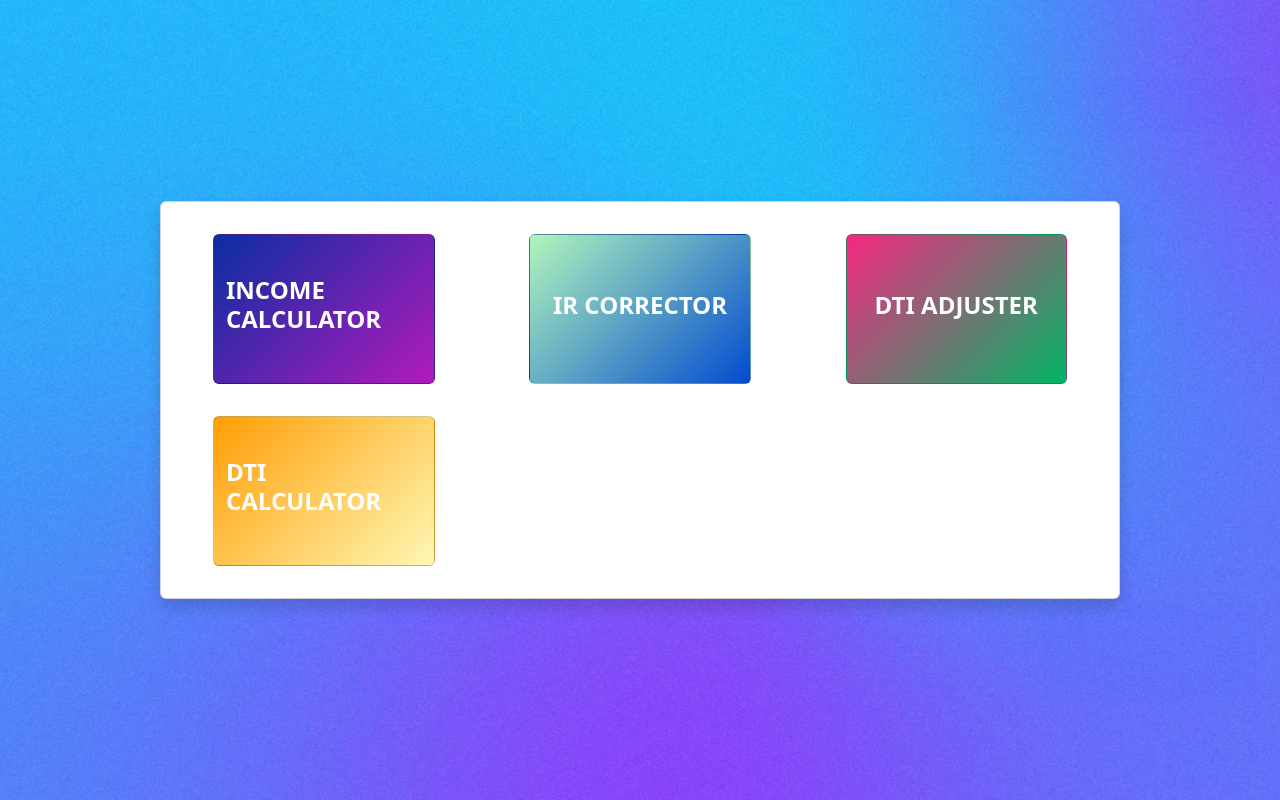
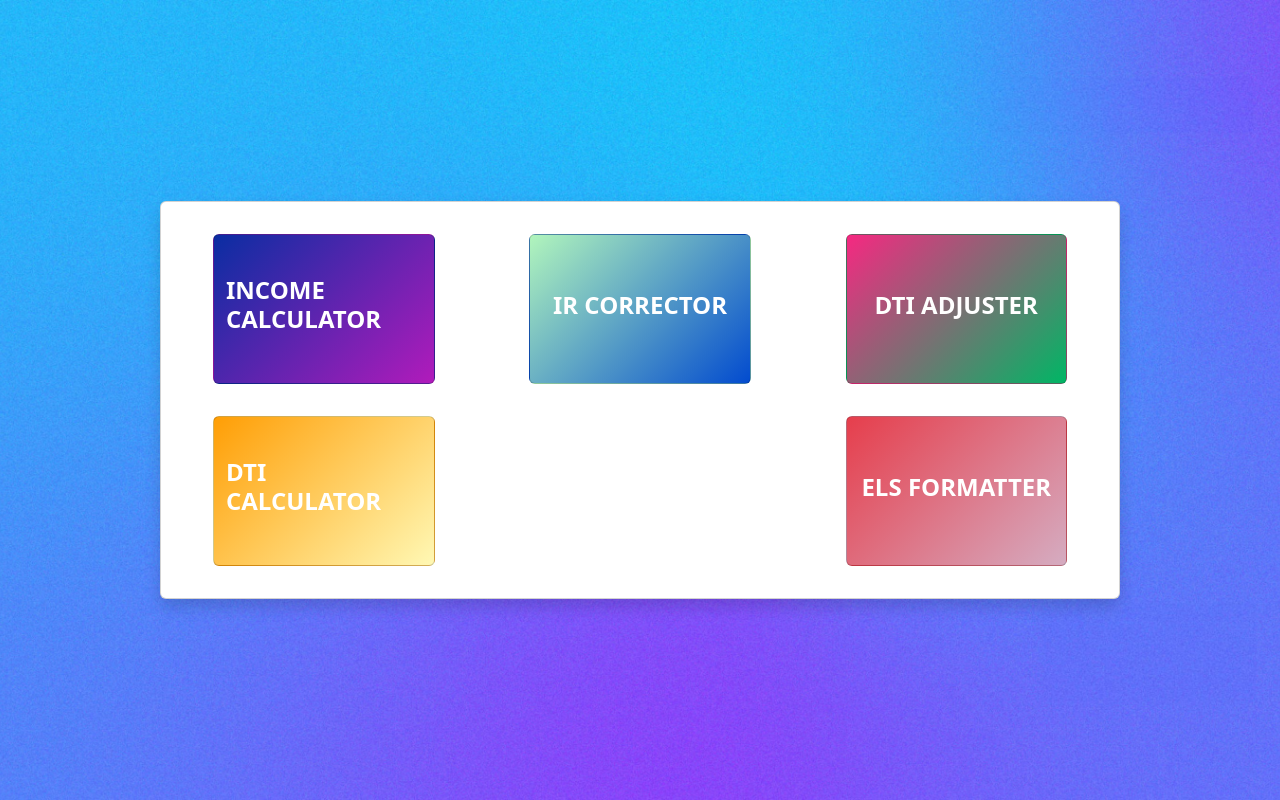
Before and after one commit to GuillaumeFerron/tendopay-tools, a Vue app: page / in a window 1280 px wide. Built offline with nearby package versions, Linux system fonts and the light colour scheme.

Commit message:
ELS FORMATTER

```diff
--- a/src/components/common/ToolBody.vue
+++ b/src/components/common/ToolBody.vue
@@ -36,6 +36,10 @@ export default {
         {
           title: 'DTI CALCULATOR',
           url: 'https://tendo-dti-calculator.netlify.app/'
+        },
+        {
+          title: 'ELS FORMATTER',
+          url: 'https://tendo-els-formatter.netlify.app/'
         }
       ]
     }
@@ -77,4 +81,8 @@ export default {
   .tool-3 {
     background: linear-gradient(135deg, #FF9E05, #FFF8B4);
   }
+
+  .tool-4 {
+    background: linear-gradient(135deg, #E63E4C, #D5ACC1);
+  }
 </style>
```
